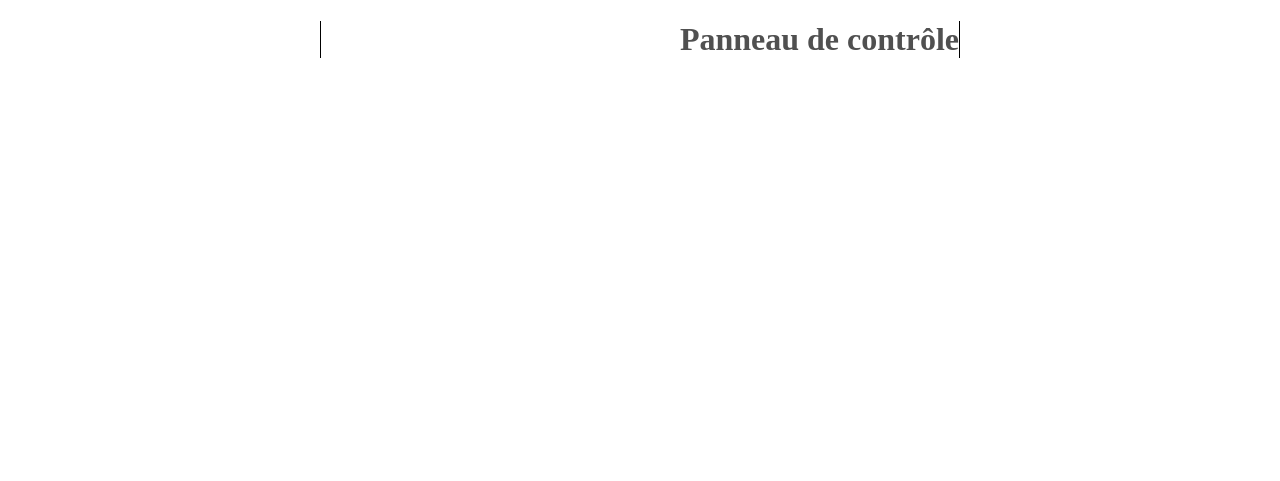
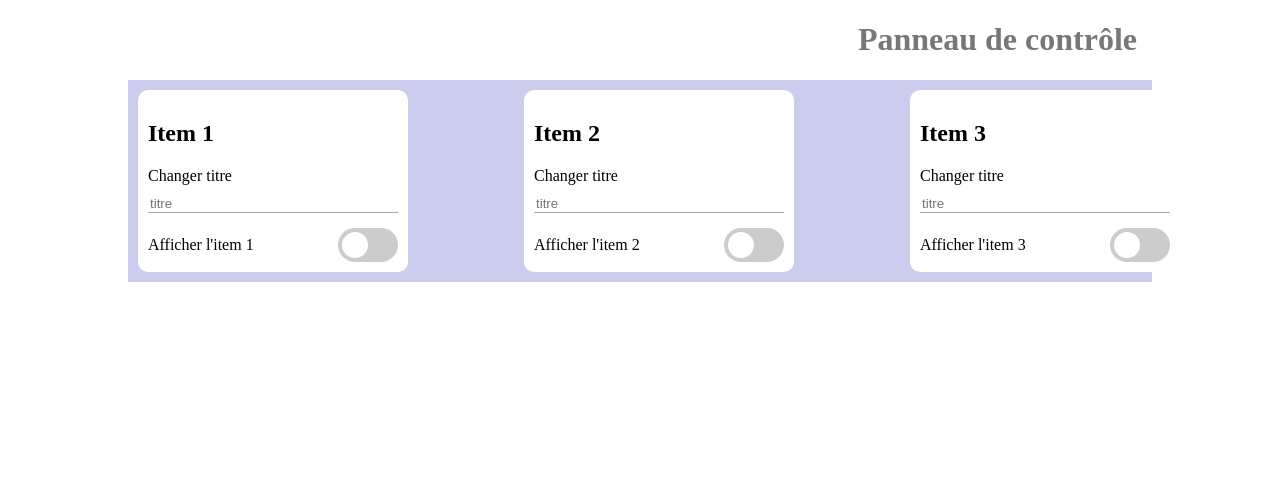
Before and after one commit to mfallevoz/camino, a PHP site: page / in a window 1280 px wide. Shown: the top 481 px of the page. Before the commit the page ends 58 px from the top, so only its background shows below. Run offline with PHP 8.4, Linux system fonts and the light colour scheme.

Commit message:
add(front): dashboard

```diff
--- a/index.php
+++ b/index.php
@@ -9,8 +9,62 @@
   </head>
   <body>
     <h1>Panneau de contrôle</h1>
-    <div class="card">
+    <div class="container">
+      <div class="cards">
+        <div class="card">
+          <h2>Item 1</h2>
+          <div class="title">
+            <div class="changeTitle">
+              Changer titre
+            </div>
+            <input type="text" id="title" name="title" placeholder="titre">
+          </div>
 
+          <div class="toShow">
+            Afficher l'item 1
+            <label class="switch">
+              <input type="checkbox" />
+              <span class="slider round"></span>
+            </label>
+          </div>
+        </div>
+
+        <div class="card">
+          <h2>Item 2</h2>
+          <div class="title">
+            <div class="changeTitle">
+              Changer titre
+            </div>
+            <input type="text" id="title" name="title" placeholder="titre">
+          </div>
+
+          <div class="toShow">
+            Afficher l'item 2
+            <label class="switch">
+              <input type="checkbox" />
+              <span class="slider round"></span>
+            </label>
+          </div>
+        </div>
+
+        <div class="card">
+          <h2>Item 3</h2>
+          <div class="title">
+            <div class="changeTitle">
+              Changer titre
+            </div>
+            <input type="text" id="title" name="title" placeholder="titre">
+          </div>
+
+          <div class="toShow">
+            Afficher l'item 3
+            <label class="switch">
+              <input type="checkbox" />
+              <span class="slider round"></span>
+            </label>
+          </div>
+        </div>
+      </div>
     </div>
   </body>
 </html>
--- a/style.css
+++ b/style.css
@@ -1,11 +1,140 @@
+html {
+  height: 100%;
+}
+
 body {
-  margin-left: 25%;
-  margin-right: 25%;
-  border-left: 1px solid #000;
-  border-right: 1px solid #000;
-  text-align: right;
+  min-height: 100%;
 }
 
 h1 {
-  color: rgb(80, 80, 80);
+  color: #777;
+  background-color: #fff;
+  text-align: right;
+  padding-right: 15px;
 }
+
+.container {
+  display: flex;
+  flex-direction: column;
+  align-items: center;
+  background-color: #cce;
+}
+
+.cards {
+  max-width: 100%;
+  display: grid;
+  column-gap: 6rem;
+}
+
+.card {
+  width: 250px;
+  margin: 10px;
+  padding: 10px;
+  display: flex;
+  flex-direction: column;
+  background-color: #fff;
+  border-radius: 10px;
+}
+
+.title {
+  display: grid;
+  grid-template-columns: repeat(1, 1fr);
+}
+
+.changeTitle {
+  margin-bottom: 10px;
+}
+
+input[type="text"] {
+  border: none;
+  border-bottom: 1px solid #aaa;
+}
+
+.toShow {
+  margin-top: 15px;
+  display: flex;
+  align-items: center;
+  justify-content: space-between;
+}
+
+.switch {
+  position: relative;
+  display: inline-block;
+  width: 60px;
+  height: 34px;
+}
+
+.switch input {
+  opacity: 0;
+  width: 0;
+  height: 0;
+}
+
+.slider {
+  position: absolute;
+  cursor: pointer;
+  top: 0;
+  left: 0;
+  right: 0;
+  bottom: 0;
+  background-color: #ccc;
+  -webkit-transition: 0.4s;
+  transition: 0.4s;
+}
+
+.slider:before {
+  position: absolute;
+  content: "";
+  height: 26px;
+  width: 26px;
+  left: 4px;
+  bottom: 4px;
+  background-color: white;
+  -webkit-transition: 0.4s;
+  transition: 0.4s;
+}
+
+input:checked + .slider {
+  background-color: #2196f3;
+}
+
+input:focus + .slider {
+  box-shadow: 0 0 1px #2196f3;
+}
+
+input:checked + .slider:before {
+  -webkit-transform: translateX(26px);
+  -ms-transform: translateX(26px);
+  transform: translateX(26px);
+}
+
+.slider.round {
+  border-radius: 34px;
+}
+
+.slider.round:before {
+  border-radius: 50%;
+}
+
+@media (min-width: 700px) {
+  body {
+    margin-left: 10%;
+    margin-right: 10%;
+  }
+
+  .cards {
+    grid-template-columns: repeat(2, 1fr);
+  }
+}
+
+@media (min-width: 1100px) {
+  .cards {
+    grid-template-columns: repeat(3, 1fr);
+  }
+}
+
+@media (min-width: 1400px) {
+  .cards {
+    column-gap: 8rem;
+  }
+}
```
